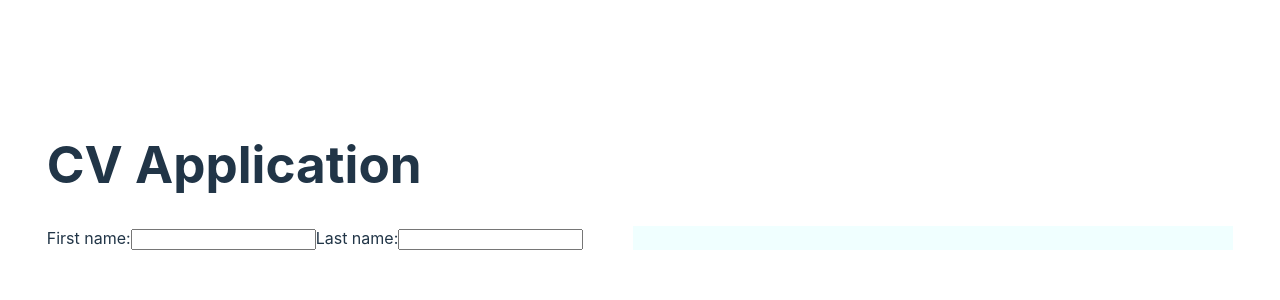
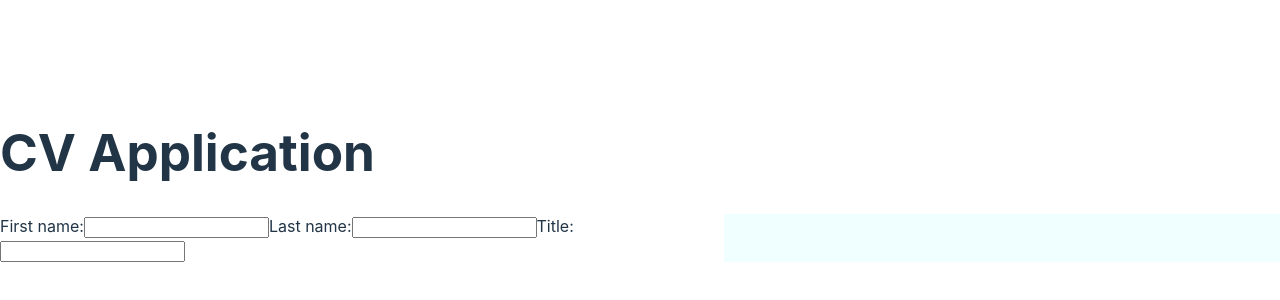
Before and after one commit to AnyueWang/odin_CV_application, a React (Vite) app in the folder cv_app/: page / in a window 1280 px wide. Shown: the part 224-524 px from the top of the page. Built offline with nearby package versions, Linux system fonts and the light colour scheme.

Commit message:
add: title to edit and display

```diff
--- a/cv_app/src/App.css
+++ b/cv_app/src/App.css
@@ -4,7 +4,7 @@ body {
 .container {
   display: flex;
   justify-content: center;
-  gap: 50px;
+  gap: 20px;
 }
 .display-page {
   background-color: azure;
--- a/cv_app/src/App.jsx
+++ b/cv_app/src/App.jsx
@@ -7,6 +7,7 @@ function App() {
   const initialGeneralInfo = {
     firstName: '',
     lastName: '',
+    title: '',
   }
 
   const [generalInfo, setGeneralInfo] = useState(initialGeneralInfo)
--- a/cv_app/src/components/DisplayPage.jsx
+++ b/cv_app/src/components/DisplayPage.jsx
@@ -2,6 +2,7 @@ const DisplayPage = ({generalInfo}) => {
   return (
     <div className="display-page">
       <p>{generalInfo.firstName + ' ' +generalInfo.lastName}</p>
+      <p>{generalInfo.title}</p>
     </div>
   )
 }
--- a/cv_app/src/components/GeneralInfo.jsx
+++ b/cv_app/src/components/GeneralInfo.jsx
@@ -7,6 +7,9 @@ const GeneralInfo = ({ info, setInfo }) => {
 
         <label htmlFor="last-name">Last name:</label>
         <input type="text" id="last-name" value={info.lastName} onChange={(e) => setInfo({ ...info, lastName: e.target.value })} />
+
+        <label htmlFor="title">Title:</label>
+        <input type="text" id="title" value={info.title} onChange={(e) => setInfo({ ...info, title: e.target.value })} />
       </form>
     </div>
   )
```
